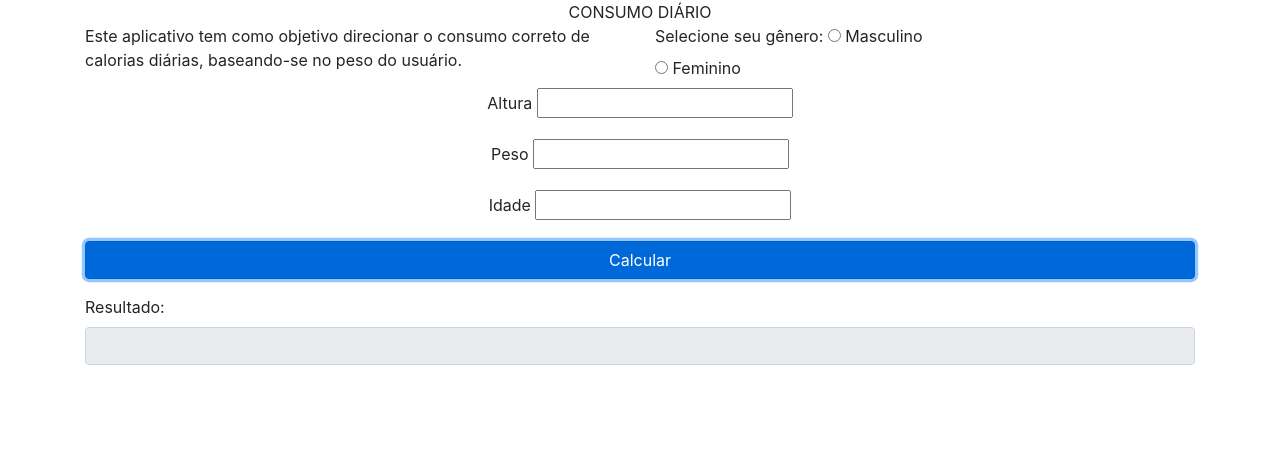
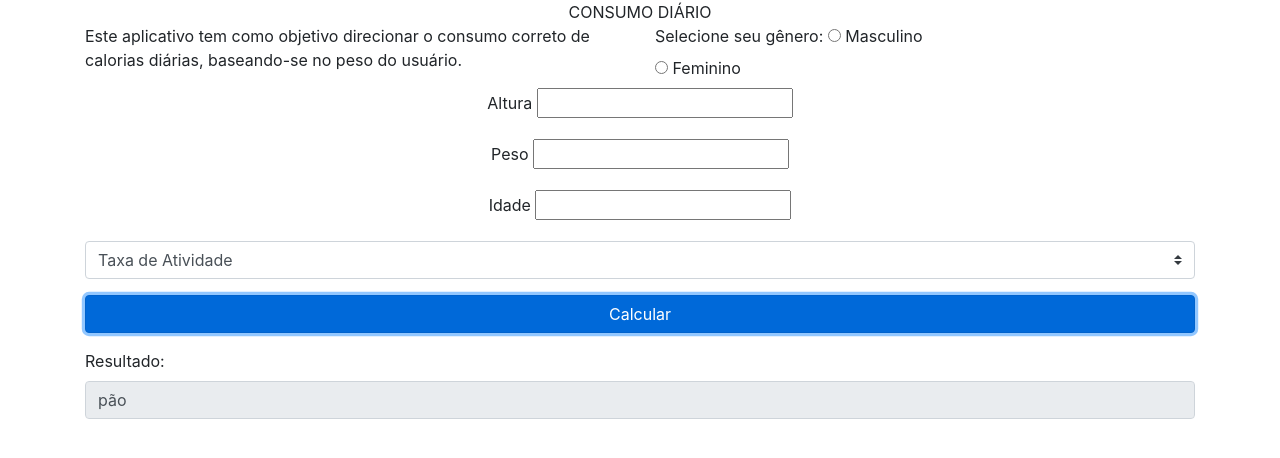
Before and after one commit to Nytezerak/introducaoMonaca, a website: page www/index.html in a window 1280 px wide. Both pictures are taken after a click on the button "Calcular". Drawn offline with Linux system fonts and the light colour scheme.

Commit message:
Não chega a resposta devida

```diff
--- a/www/components/acao.js
+++ b/www/components/acao.js
@@ -1 +1,26 @@
 // This is a JavaScript file
+
+$(document).on('click','#calc',function(){
+
+  var genero = $("#gender").val();
+    console.log(genero);
+  var idade = $("#idade").val();
+    console.log(idade);
+  var altura = $("#altura").val();
+    console.log(altura);
+  var peso = $("#peso").val();
+    console.log(peso);
+  var taxaAtv = $("#taxaAtv").val();
+    console.log(taxaAtv);
+
+  if(gender="m"){
+   var resp = taxaAtv * (66 + (((13,7 * peso) + ( 5 * altura - (6,8 * idade)))))
+   }
+
+
+  else if(gender="f"){
+  var resp = parseFloat(taxaAtv) * (655 + (((9,6 * parseFloat(peso) + (1,8 * parseFloat(altura)) - (4,7 * parseFloat(idade))))))}
+
+  $("#resp").val("pão");
+  console.log(resp);
+});
--- a/www/index.html
+++ b/www/index.html
@@ -30,9 +30,9 @@
         </div>
         <div id="genero" class="col-6">
           Selecione seu gênero:
-          <input type="radio" id="male" name="gender" value="male">
+          <input type="radio" id="gender" name="gender" value="m">
           <label for="male">Masculino</label><br>
-          <input type="radio" id="female" name="gender" value="female">
+          <input type="radio" id="gender" name="gender" value="f">
           <label for="female">Feminino</label><br>
         </div>
     </div>
@@ -49,11 +49,21 @@
         <label for="idade">Idade</label>
         <input type="text" id="idade" name="idade">
     </div>
+    <div class="col-12 form-group text-center">
+        <select class="custom-select mr-sm-2" id="inlineFormCustomSelect">
+               <option selected>Taxa de Atividade</option>
+							<option value="1.2">Sedentário</option>
+							<option value="1.375">Levemente Ativo</option>
+							<option value="1.55">Moderadamente Ativo</option>
+              <option value="1.725">Altamente Ativo</option>
+              <option value="1.9">Extremamente Ativo</option>
+						</select><br>
+    </div>
     </div>
     <div class="row">
         <div class="col-12">
           <div class="form-group">
-            <button class="btn btn-primary btn-block">Calcular</button>
+            <button id="calc" class="btn btn-primary btn-block">Calcular</button>
           </div>
         </div>
     <div class="col-12">
```
